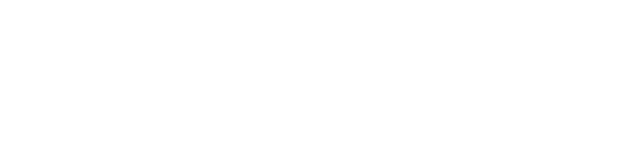
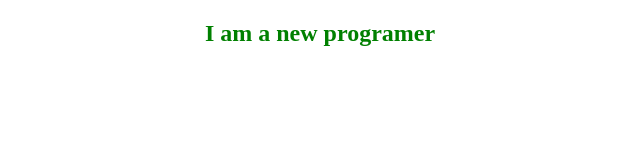
Before and after one commit to Khandaker-Mohyet/my-third-repo, a plain HTML site: page index.html in a window 1280 px wide. Shown: the whole page, without its empty margins (320-960 px from the left). Drawn offline with Linux system fonts and the light colour scheme.

Commit message:
link css file

```diff
--- a/index.html
+++ b/index.html
@@ -5,10 +5,11 @@
   <meta charset="UTF-8">
   <meta name="viewport" content="width=device-width, initial-scale=1.0">
   <title>third repo</title>
+  <link rel="stylesheet" href="style/third.css">
 </head>
 
 <body>
-
+  <h2>I am a new programer</h2>
 </body>
 
 </html>
--- a/style/third.css
+++ b/style/third.css
@@ -0,0 +1,4 @@
+h2{
+  color: green;
+  text-align: center;
+}
```
